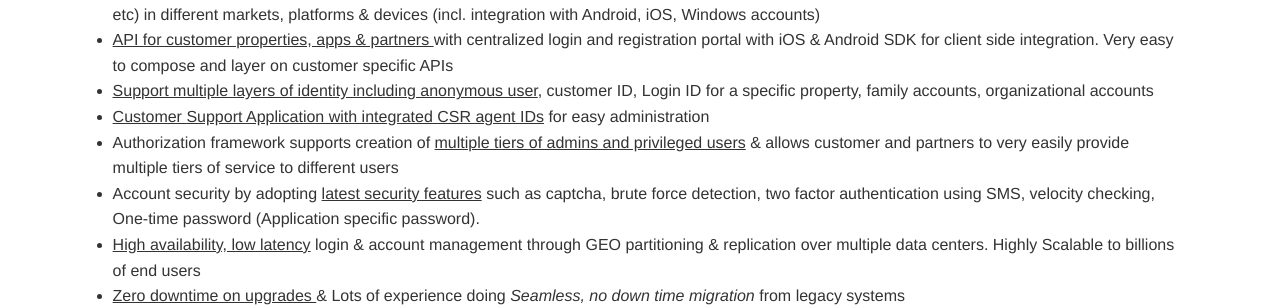
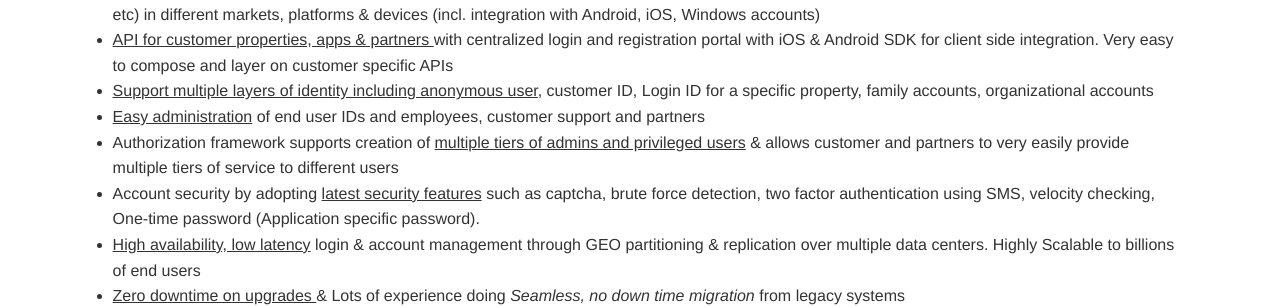
Before and after one commit to jrgallelli/jrgallelli.github.io, a Jekyll site: the page built from services.html, in a window 1280 px wide and 900 px high, scrolled down 992 px. Shown: the part 152-459 px from the top of the window. Built offline with Jekyll 4.4.1, drawn with Linux system fonts in a browser that asks for light colours; some web fonts are replaced; Markdown is read by kramdown in place of the engine named in the settings.

Commit message:
Update services.html

```diff
--- a/services.html
+++ b/services.html
@@ -24,7 +24,7 @@ section_id: services
  <li><u>oAuth Implementation</u> and complete support for <u>federated logins from 3rd party ID providers</u> (Google, Facebook, Twitter, Sina, Tencent, Taboa/Alipay etc) in different markets, platforms & devices (incl. integration with Android, iOS, Windows accounts)</li>
  <li><u> API for customer properties, apps & partners </u>with centralized login and registration portal with iOS & Android SDK for client side integration. Very easy to compose and layer on customer specific APIs</li>
  <li><u>Support multiple layers of identity including anonymous user</u>, customer ID, Login ID for a specific property, family accounts, organizational accounts</li>
- <li><u>Customer Support Application with integrated CSR agent IDs</u> for easy administration</li>
+ <li><u>Easy administration</u> of end user IDs and employees, customer support and partners</li>
  <li>Authorization framework supports creation of <u>multiple tiers of admins and privileged users</u> & allows customer and partners to very easily provide multiple tiers of service to different users</li>
  <li>Account security by adopting <u>latest security features</u> such as captcha, brute force detection, two factor authentication using SMS, velocity checking, One-time password (Application specific password).</li>
  <li><u>High availability, low latency</u> login & account management through GEO partitioning & replication over multiple data centers. Highly Scalable to billions of end users</li>
```
